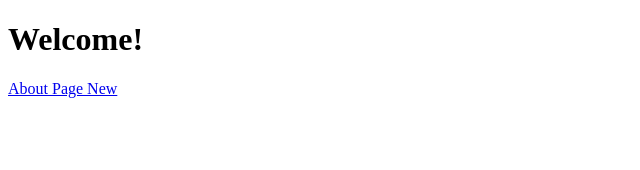
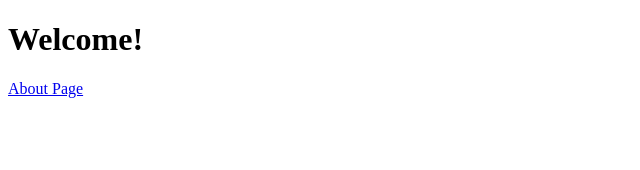
Before and after one commit to povalles/devops, a Nuxt app in the folder app/: page / in a window 1280 px wide. Shown: the top 170 px of the page, without its empty margins (0-640 px from the left). Built offline with nearby package versions, Linux system fonts and the light colour scheme.

Commit message:
Update index.vue

```diff
--- a/app/pages/index.vue
+++ b/app/pages/index.vue
@@ -2,7 +2,7 @@
   <div>
     <h1>Welcome!</h1>
     <NLink to="/about">
-      About Page New
+      About Page
     </NLink>
   </div>
 </template>
```
